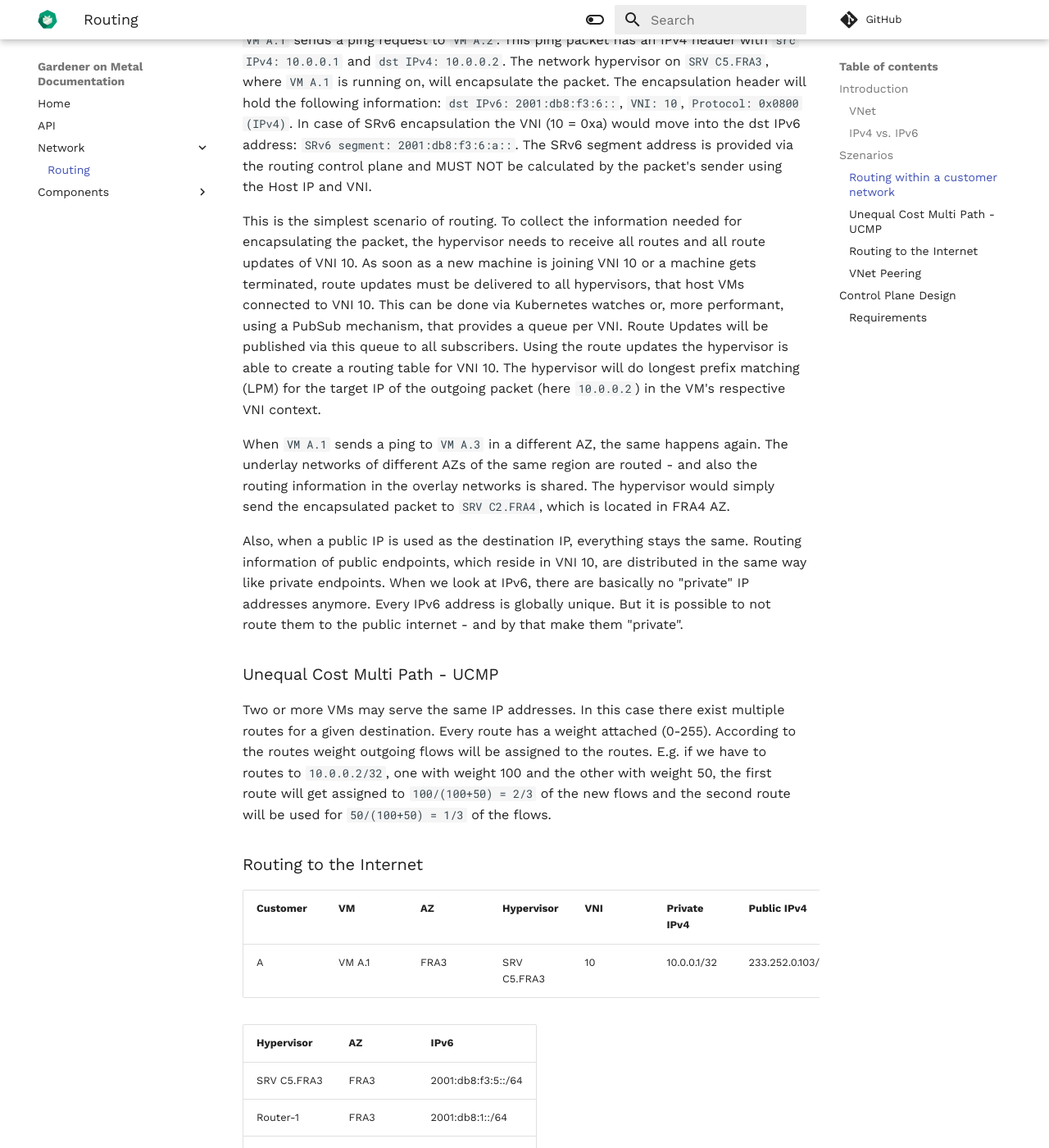
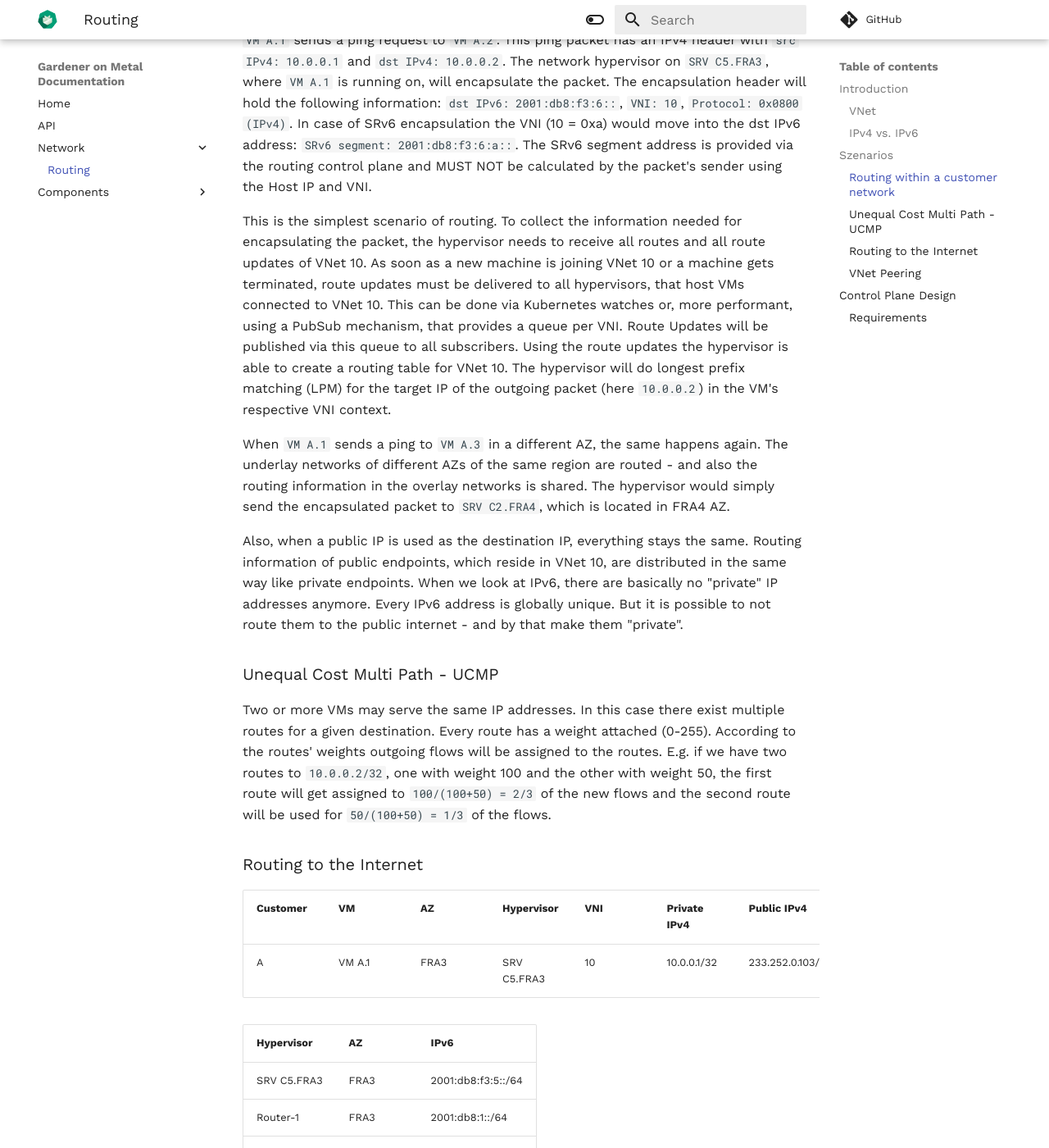
Before and after one commit to onmetal/documentation, an MkDocs documentation site: the page built from docs/network/routing.md, in a window 1280 px wide and 1400 px high, scrolled down 1120 px. Shown: the whole window at 82% size. Built offline with MkDocs 1.6.1 and Material for MkDocs 9.7.7, drawn with Linux system fonts in a browser that asks for light colours; comment, search, counter and statistics services are not loaded.

Commit message:
minor fixes on network/routing.md

```diff
--- a/docs/network/routing.md
+++ b/docs/network/routing.md
@@ -29,17 +29,17 @@ Szenarios
 `VM A.1` sends a ping request to `VM A.2`. This ping packet has an IPv4 header with `src IPv4: 10.0.0.1` and `dst IPv4: 10.0.0.2`.
 The network hypervisor on `SRV C5.FRA3`, where `VM A.1` is running on, will encapsulate the packet. The encapsulation header will hold the following information: `dst IPv6: 2001:db8:f3:6::`, `VNI: 10`, `Protocol: 0x0800 (IPv4)`. In case of SRv6 encapsulation the VNI (10 = 0xa) would move into the dst IPv6 address: `SRv6 segment: 2001:db8:f3:6:a::`. The SRv6 segment address is provided via the routing control plane and MUST NOT be calculated by the packet's sender using the Host IP and VNI.
 
-This is the simplest scenario of routing. To collect the information needed for encapsulating the packet, the hypervisor needs to receive all routes and all route updates of VNI 10. As soon as a new machine is joining VNI 10 or a machine gets terminated, route updates must be delivered to all hypervisors, that host VMs connected to VNI 10. This can be done via Kubernetes watches or, more performant, using a PubSub mechanism, that provides a queue per VNI. Route Updates will be published via this queue to all subscribers.
-Using the route updates the hypervisor is able to create a routing table for VNI 10. The hypervisor will do longest prefix matching (LPM) for the target IP of the outgoing packet (here `10.0.0.2`) in the VM's respective VNI context.
+This is the simplest scenario of routing. To collect the information needed for encapsulating the packet, the hypervisor needs to receive all routes and all route updates of VNet 10. As soon as a new machine is joining VNet 10 or a machine gets terminated, route updates must be delivered to all hypervisors, that host VMs connected to VNet 10. This can be done via Kubernetes watches or, more performant, using a PubSub mechanism, that provides a queue per VNI. Route Updates will be published via this queue to all subscribers.
+Using the route updates the hypervisor is able to create a routing table for VNet 10. The hypervisor will do longest prefix matching (LPM) for the target IP of the outgoing packet (here `10.0.0.2`) in the VM's respective VNI context.
 
 When `VM A.1` sends a ping to `VM A.3` in a different AZ, the same happens again. The underlay networks of different AZs of the same region are routed - and also the routing information in the overlay networks is shared. The hypervisor would simply send the encapsulated packet to `SRV C2.FRA4`, which is located in FRA4 AZ.
 
-Also, when a public IP is used as the destination IP, everything stays the same. Routing information of public endpoints, which reside in VNI 10, are distributed in the same way like private endpoints. When we look at IPv6, there are basically no "private" IP addresses anymore. Every IPv6 address is globally unique. But it is possible to not route them to the public internet - and by that make them "private".
+Also, when a public IP is used as the destination IP, everything stays the same. Routing information of public endpoints, which reside in VNet 10, are distributed in the same way like private endpoints. When we look at IPv6, there are basically no "private" IP addresses anymore. Every IPv6 address is globally unique. But it is possible to not route them to the public internet - and by that make them "private".
 
 
 ### Unequal Cost Multi Path - UCMP
 
-Two or more VMs may serve the same IP addresses. In this case there exist multiple routes for a given destination. Every route has a weight attached (0-255). According to the routes weight outgoing flows will be assigned to the routes. E.g. if we have to routes to `10.0.0.2/32`, one with weight 100 and the other with weight 50, the first route will get assigned to `100/(100+50) = 2/3` of the new flows and the second route will be used for `50/(100+50) = 1/3` of the flows.
+Two or more VMs may serve the same IP addresses. In this case there exist multiple routes for a given destination. Every route has a weight attached (0-255). According to the routes' weights outgoing flows will be assigned to the routes. E.g. if we have two routes to `10.0.0.2/32`, one with weight 100 and the other with weight 50, the first route will get assigned to `100/(100+50) = 2/3` of the new flows and the second route will be used for `50/(100+50) = 1/3` of the flows.
 
 
 ### Routing to the Internet
```
